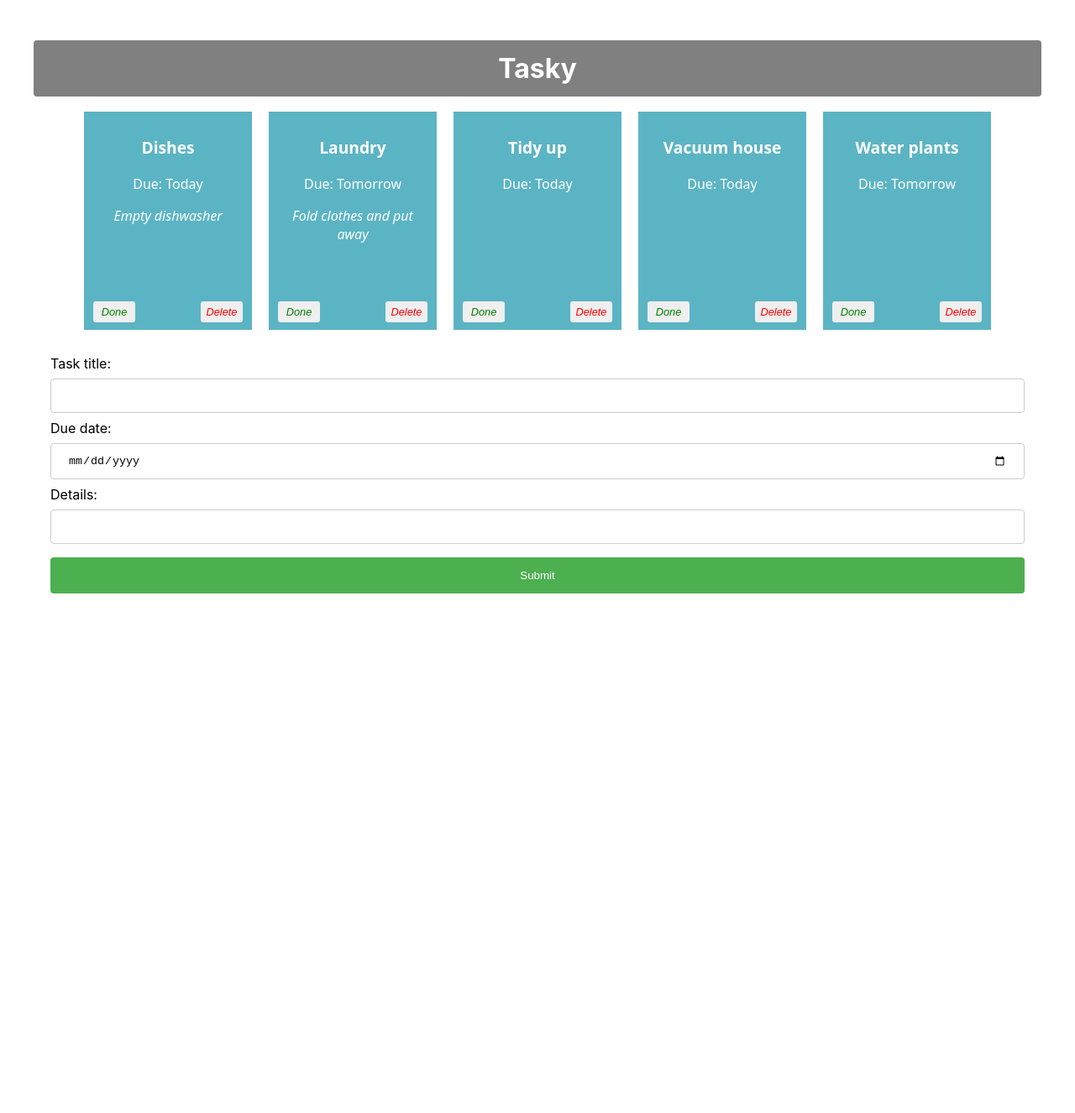
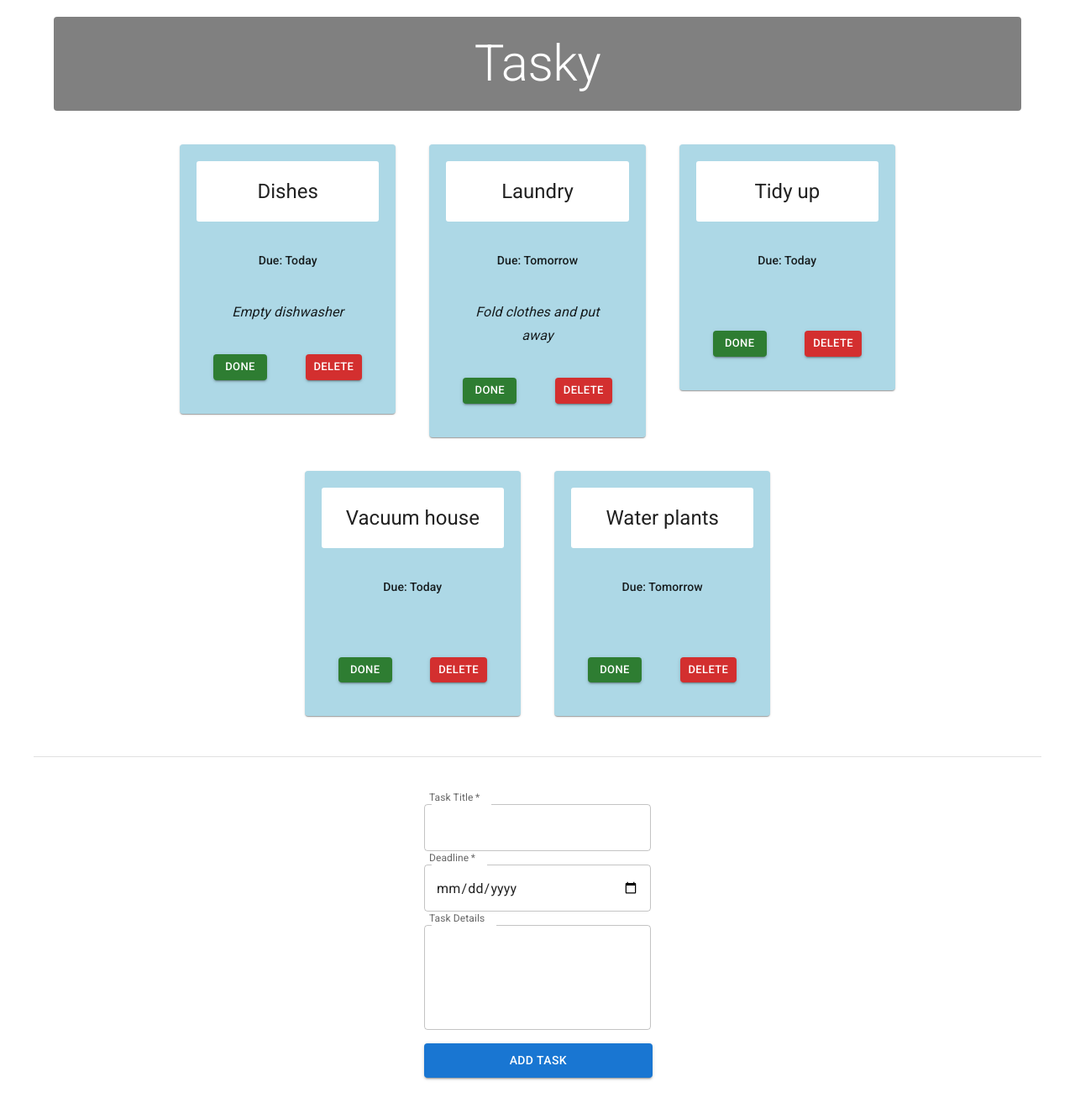
Before and after one commit to Shannon07/react-basics-labs, a React (Create React App) app in the folder tasky/: page / in a window 1280 px wide. Shown: the top 1326 px of the page at 84% size. Before the commit the page ends 800 px from the top, so only its background shows below. Built offline with nearby package versions, Linux system fonts and the light colour scheme.

Commit message:
Week 3 Lab B done

```diff
--- a/tasky/package.json
+++ b/tasky/package.json
@@ -3,6 +3,10 @@
   "version": "0.1.0",
   "private": true,
   "dependencies": {
+    "@emotion/react": "^11.10.5",
+    "@emotion/styled": "^11.10.5",
+    "@mui/icons-material": "^5.11.0",
+    "@mui/material": "^5.11.7",
     "@testing-library/jest-dom": "^5.16.5",
     "@testing-library/react": "^13.4.0",
     "@testing-library/user-event": "^13.5.0",
--- a/tasky/public/index.html
+++ b/tasky/public/index.html
@@ -24,6 +24,15 @@
       work correctly both with client-side routing and a non-root public URL.
       Learn how to configure a non-root public URL by running `npm run build`.
     -->
+    <link
+    rel="stylesheet"
+    href="https://fonts.googleapis.com/css?family=Roboto:300,400,500,700&display=swap"
+  />
+  <link
+    rel="stylesheet"
+    href="https://fonts.googleapis.com/icon?family=Material+Icons"
+  />
+
     <title>React App</title>
   </head>
   <body>
--- a/tasky/src/App.css
+++ b/tasky/src/App.css
@@ -1,3 +1,4 @@
+/*
 h1 {
   text-align: center;
   background-color: grey;
@@ -15,6 +16,7 @@
 .container{
   text-align: center;
 }
+
 
 .card {
   display: inline-block;
@@ -63,6 +65,7 @@
   color: red;
 }
 
+
 input[type=text], input[type=date] {
   width: 100%;
   padding: 12px 20px;
@@ -91,3 +94,4 @@
 form {
   text-align: left;
 }
+*/
--- a/tasky/src/App.js
+++ b/tasky/src/App.js
@@ -3,6 +3,11 @@
 import './App.css';
 import AddTaskForm from './components/Form';
 import Task from './components/Task';
+import Typography from '@mui/material/Typography';
+import Container from '@mui/material/Container';
+import Grid from '@mui/material/Grid';
+
+
 
 
 
@@ -74,19 +79,60 @@
 
   return (
     <div className="container">
-      <h1>Tasky</h1>
+            {/* App Header */}
+            <Container component="main">
+        <Typography
+          component="h1"
+          variant="h2"
+          align="center"
+          gutterBottom
+          sx = {{
+            backgroundColor: 'gray',
+            textAlign: 'center',
+            color: 'white',
+            padding: '20px',
+            margin: '20px 0 40px 0',
+            borderRadius: '4px'
+          }}
+        >
+          Tasky
+        </Typography>
+      </Container>
+      {/* End App Header */}
+
+      {/* Task Card Grid */}
+      <Container maxWidth="md" component="main">
+        <Grid container spacing={5} alignItems="flex-top" justifyContent="center">
           {taskState.tasks.map((task, index) => (
                 <Task
                 title={task.title}
                 description={task.description}
                 deadline={task.deadline}
+                done={task.done}
                 key={task.id}
-          done={task.done}
-          markDone={() => doneHandler(index)}
+                markDone = {() => doneHandler(index)}
                 deleteTask = {() => deleteHandler(index)}
               />
           ))}
+        </Grid>
+      </Container>
+      {/* End Task Card Grid */}
+
+      {/* Footer - Add Task Form */}
+      <Container
+        component="footer"
+        sx={{
+          borderTop: (theme) => `1px solid ${theme.palette.divider}`,
+          my: 6,
+          py: 6,
+        }}
+      >
+        <Grid container justifyContent="center">
           <AddTaskForm submit={formSubmitHandler} change={formChangeHandler} />
+        </Grid>
+      </Container>
+      {/* End Footer */}
+
 
 
     </div>
--- a/tasky/src/components/Form.js
+++ b/tasky/src/components/Form.js
@@ -1,27 +1,66 @@
 import React from "react";
+import Box from '@mui/material/Box';
+import TextField from '@mui/material/TextField';
+import Button from '@mui/material/Button';
+
 
 const AddTaskForm = (props) => {
 
   return (
+    <Box
+    component="form"
+    sx={{
+      '& .MuiOutlinedInput-root': { m: 1, width: '30ch' },
+    }}
+    onSubmit={props.submit}
+  >
     <div>
-        <form onSubmit={props.submit}>
-      <label>
-        Task title:
-        <input type="text" name="title" required onChange={(event) => props.change(event)} />
-    </label>
-    <br />
-    <label>
-        Due date:
-        <input type="date" name="deadline" required onChange={(event) => props.change(event)} />
-    </label>
-    <br />
-    <label>
-        Details:
-        <input type="text" name="description" onChange={(event) => props.change(event)} />
-    </label>
-        <input type="submit" value="Submit" />
-        </form>
+      <TextField
+        required
+        id="outlined-required"
+        name="title"
+        label="Task Title"
+        InputLabelProps={{ shrink: true }}
+        onChange={(event) => props.change(event)}
+      />
     </div>
+    <div>
+      <TextField
+        required
+        name="deadline"
+        label="Deadline"
+        InputLabelProps={{ shrink: true }}
+        type="date"
+        onChange={(event) => props.change(event)}
+      />
+    </div>
+    <div>
+      <TextField
+        name="description"
+        id="outlined-multiline-static"
+        label="Task Details"
+        InputLabelProps={{ shrink: true }}
+        multiline
+        rows={4}
+        onChange={(event) => props.change(event)}
+      />
+    </div>
+    <div>
+      <Button
+        type="submit"
+        variant="contained"
+        color="primary"
+        sx={{
+          m: 1,
+          p: 1,
+          width: '95%'
+        }}
+      >
+        Add Task
+      </Button>
+    </div>
+  </Box>
+
   )
 };
 
--- a/tasky/src/components/Task.js
+++ b/tasky/src/components/Task.js
@@ -1,15 +1,72 @@
 import React from 'react';
+import Box from '@mui/material/Box';
+import Button from '@mui/material/Button';
+import Card from '@mui/material/Card';
+import CardActions from '@mui/material/CardActions';
+import CardContent from '@mui/material/CardContent';
+import CardHeader from '@mui/material/CardHeader';
+import Grid from '@mui/material/Grid';
+import Typography from '@mui/material/Typography';
+
 
 const Task = (props) => {
 
     return (
-        <div className="card" style={{backgroundColor: props.done ? 'lightgrey' : '#5bb4c4'}}>
-            <p className="title">{props.title}</p>
-            <p>Due: {props.deadline}</p>
-            <p className="description">{props.description}</p>
-            <button onClick={props.markDone} className='doneButton'>Done</button>
-            <button className='deleteButton' onClick={props.deleteTask}>Delete</button>
-        </div>
+        <Grid
+        item
+        key={props.id}
+        xs={12}
+        md={4}
+    >
+        <Card sx={{
+            backgroundColor: props.done ? 'lightgrey' : 'lightblue',
+            padding: '20px'
+            }}>
+            <CardHeader
+                title={props.title}
+                sx={{
+                backgroundColor: 'white',
+                borderRadius: '3px',
+                padding: '20px',
+                textAlign: 'center'
+                }}
+            />
+            <CardContent>
+                <Box
+                sx={{
+                    display: 'flex',
+                    justifyContent: 'center',
+                    alignItems: 'baseline',
+                    mb: 2,
+                    padding: '20px'
+                }}
+                >
+                <Typography component="p" variant="subtitle2" color="text.primary">
+                    Due: {props.deadline}
+                </Typography>
+                </Box>
+                <Typography
+                    component="p"
+                    variant="subtitle1"
+                    align="center"
+                    sx={{ fontStyle: 'italic'}}
+                >
+                    {props.description}
+                </Typography>
+            </CardContent>
+            <CardActions sx={{justifyContent: 'space-between', padding: '20px'}}>
+                <Button variant="contained" size="small" color="success" onClick={props.markDone}>
+                    Done
+                </Button>
+                <Button variant="contained" size="small" color="error" onClick={props.deleteTask}>
+                    Delete
+                </Button>
+            </CardActions>
+        </Card>
+    </Grid>
+
+
+
     )
 }
 
```
Also changed, not shown: 1 other file (tests, documents, lock files or other folders). Lines whose indentation alone changed are shown as unchanged.
